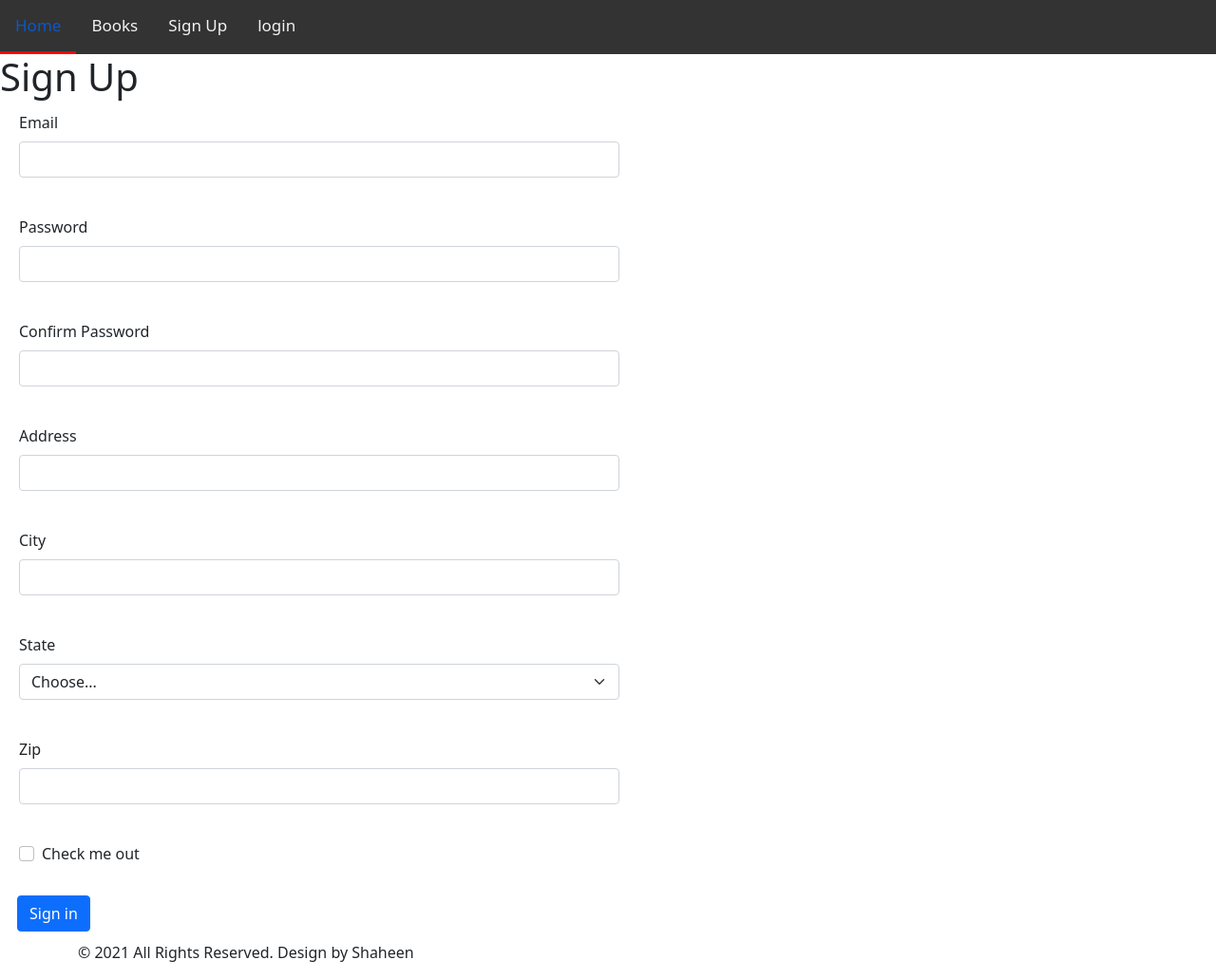
After one commit to shaheen75/FinalProject, a Django app: page /sign_up in a window 1280 px wide. The commit adds this page. Shown: the whole page at 95% size. Run offline with Django 3.2, Linux system fonts and the light colour scheme.

Commit message:
Pages Changes

```diff
--- a/FinalProject/admins/templates/app.html
+++ b/FinalProject/admins/templates/app.html
@@ -5,7 +5,7 @@
     <meta charset="UTF-8">
     <title>Title</title>
   <!-- CSS only -->
-  <link rel="stylesheet" href="../static/students/css/style.css">
+  <link rel="stylesheet" href="../static/admins/css/style.css">
 <link rel="stylesheet" href="https://cdnjs.cloudflare.com/ajax/libs/font-awesome/4.7.0/css/font-awesome.min.css">
 </head>
 <body>
@@ -15,9 +15,9 @@
 
 <div class="topnav">
   <a href="#home" class="active">Home</a>
-  <a href="#news">Books</a>
-  <a href="#contact">Contact</a>
-  <a href="#">login</a>
+  <a href="{% url 'books' %}">Books</a>
+  <a href="{% url 'sign_up' %}">Sign Up</a>
+  <a href="{% url 'login' %}">login</a>
 </div>
 </HEADER>
 {% block part1 %}
--- /dev/null
+++ b/FinalProject/students/templates/sign_up.html
@@ -0,0 +1,60 @@
+{%extends 'app.html'%}
+{%block part1%}
+{%load static%}
+<!DOCTYPE html>
+<html lang="en">
+<head>
+    <meta charset="UTF-8">
+    <title>Sign_Up</title>
+    <link href="https://cdn.jsdelivr.net/npm/bootstrap@5.1.0/dist/css/bootstrap.min.css" rel="stylesheet" integrity="sha384-KyZXEAg3QhqLMpG8r+8fhAXLRk2vvoC2f3B09zVXn8CA5QIVfZOJ3BCsw2P0p/We" crossorigin="anonymous">
+</head>
+<body>
+<h1>Sign Up</h1>
+<form class="row g-3">
+  <div class="container" style=" width: 50%; margin: 20px">
+    <label for="inputEmail4" class="form-label">Email</label>
+    <input type="email" class="form-control" id="inputEmail4">
+  </div>
+  <div  class="container" style=" width: 50%; margin: 20px">
+    <label for="inputPassword4" class="form-label">Password</label>
+    <input type="password" class="form-control" id="inputPassword4">
+  </div>
+  <div class="container" style=" width: 50%; margin: 20px">
+    <label for="inputPassword" class="form-label">Confirm Password</label>
+    <input type="password" class="form-control" id="inputPassword">
+  </div>
+  <div class="container" style=" width: 50%; margin: 20px">
+    <label for="inputAddress2" class="form-label">Address</label>
+    <input type="text" class="form-control" id="inputAddress2" >
+  </div>
+  <div class="container" style=" width: 50%; margin: 20px">
+    <label for="inputCity" class="form-label">City</label>
+    <input type="text" class="form-control" id="inputCity">
+  </div>
+  <div class="container" style=" width: 50%; margin: 20px">
+    <label for="inputState" class="form-label">State</label>
+    <select id="inputState" class="form-select">
+      <option selected>Choose...</option>
+      <option>...</option>
+    </select>
+  </div>
+  <div class="container" style=" width: 50%; margin: 20px">
+    <label for="inputZip" class="form-label">Zip</label>
+    <input type="text" class="form-control" id="inputZip">
+  </div>
+  <div class="container" style=" width: 50%; margin: 20px">
+    <div class="form-check">
+      <input class="form-check-input" type="checkbox" id="gridCheck">
+      <label class="form-check-label" for="gridCheck">
+        Check me out
+      </label>
+    </div>
+  </div>
+  <div class="container" style=" width: 50%; margin: 10px 18px">
+    <button type="submit" class="btn btn-primary">Sign in</button>
+  </div>
+</form>
+<script src="https://cdn.jsdelivr.net/npm/bootstrap@5.1.0/dist/js/bootstrap.bundle.min.js" integrity="sha384-U1DAWAznBHeqEIlVSCgzq+c9gqGAJn5c/t99JyeKa9xxaYpSvHU5awsuZVVFIhvj" crossorigin="anonymous"></script>
+</body>
+</html>
+{%endblock%}
--- a/FinalProject/students/urls.py
+++ b/FinalProject/students/urls.py
@@ -1,6 +1,9 @@
 from django.urls import path
-from students.views import layout
+from students.views import layout, booksPage, loginPage, signPage
 
 urlpatterns = [
     path('layout', layout),
+    path('books', booksPage, name="books"),
+    path('login', loginPage, name="login"),
+    path('sign_up', signPage, name="sign_up"),
 ]
--- a/FinalProject/students/views.py
+++ b/FinalProject/students/views.py
@@ -4,3 +4,12 @@ from django.http import HttpResponse
 
 def layout(request):
     return render(request,'app.html')
+
+def booksPage(request):
+    return render(request,'books.html')
+
+def loginPage(request):
+    return render(request,'login.html')
+
+def signPage(request):
+    return render(request,'sign_up.html')
```
Also changed, not shown: FinalProject/students/templates/app.html (+4 -4 lines), FinalProject/students/templates/bookDetails.html (added, +10 -0 lines), FinalProject/students/templates/books.html (added, +24 -0 lines), FinalProject/students/templates/login.html (added, +30 -0 lines), FinalProject/students/templates/profile.html (added, +17 -0 lines), FinalProject/students/static/students/images/ph1.png (added).
